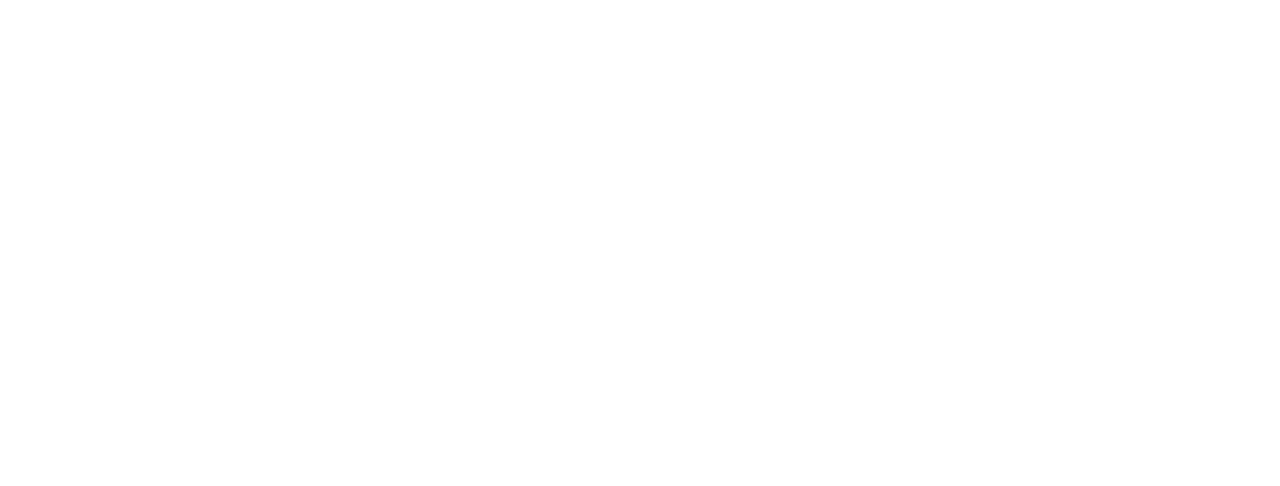
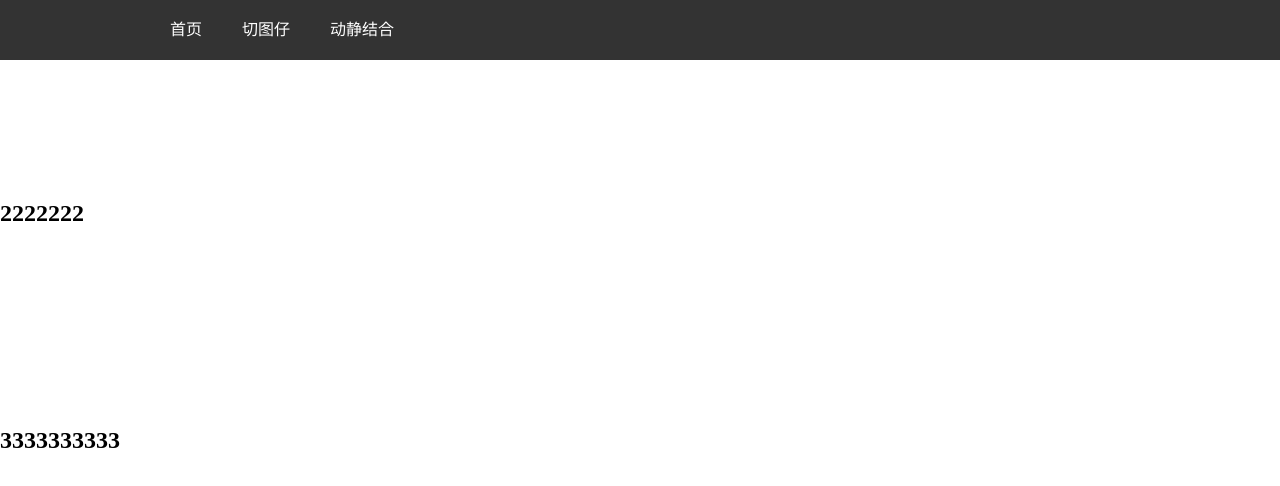
Before and after one commit to SuJiLi/SuJiLi.github.io, a plain HTML site: page index.html in a window 1280 px wide. Drawn offline with Linux system fonts and the light colour scheme.

Commit message:
add index.html 20.7.12.16 16:10

```diff
--- a/index.html
+++ b/index.html
@@ -3,10 +3,27 @@
 <head>
     <meta charset="UTF-8">
     <title>个人主页</title>
+    <script src="js/jquery-1.8.3.min.js"></script>
+    <script src="js/jquery.fullPage.js"></script>
+    <script src="js/index.js"></script>
     <link rel="stylesheet" href="css/index.css">
 </head>
 <body>
-<div class="header"></div>
-
+<header class="hd">
+    <div class="inner">
+        <nav>
+            <ul id="menu">
+                <li><a data-menuanchor="page1" href="#page1">首页</a></li>
+                <li><a data-menuanchor="page2" href="#page2">切图仔</a></li>
+                <li><a data-menuanchor="page3" href="#page3">动静结合</a></li>
+            </ul>
+        </nav>
+    </div>
+</header>
+<div class="con">
+<section class="section s1"></section>
+<section class="section s2"><h1>2222222</h1></section>
+<section class="section s3"><h1>3333333333</h1></section>
+</div>
 </body>
 </html>
```
